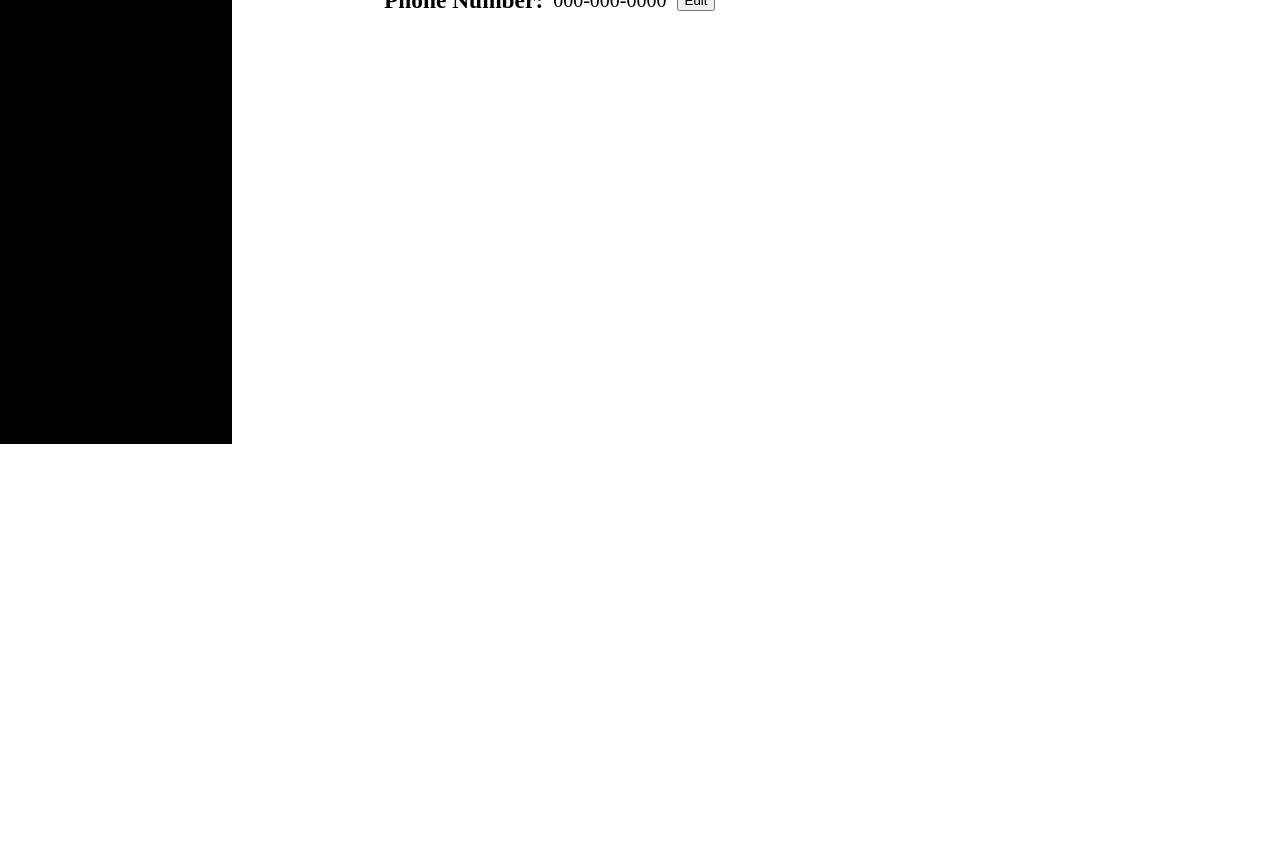
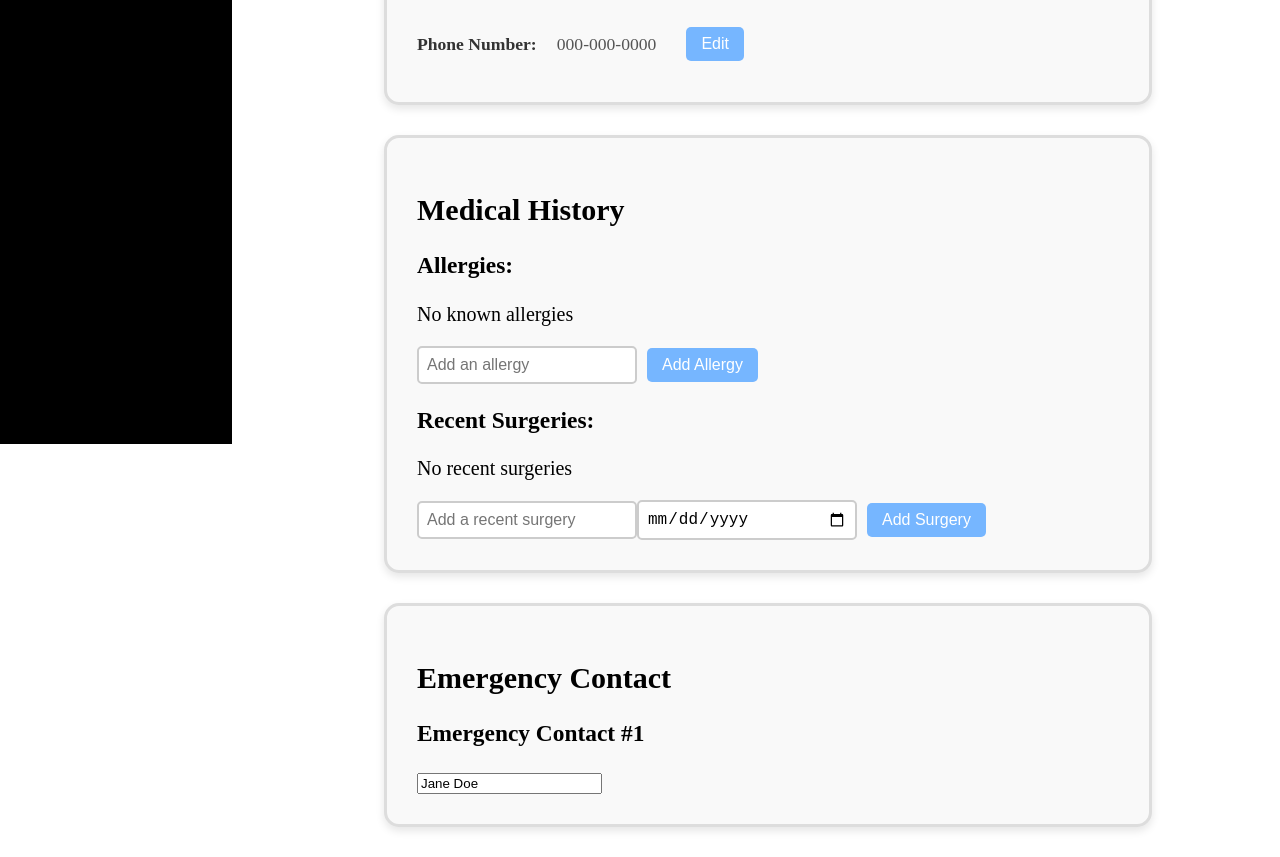
Before and after one commit to kat-mart/IrvineHacks, a React (Create React App) app in the folder react-app/: page /Profile in a window 1280 px wide. Shown: the part 420-1277 px from the top of the page. Before the commit the page ends 800 px from the top, so only its background shows below. Built offline with nearby package versions, Linux system fonts and the light colour scheme.

Commit message:
updates to profile

```diff
--- a/react-app/src/components/Profile.css
+++ b/react-app/src/components/Profile.css
@@ -4,22 +4,67 @@
 
 .profile-header {
     text-align: left;
-    margin-bottom: 10vh;
+    margin-top: 10vh;
+    margin-bottom: 5vh;
+}
+
+.patient-contents {
+    border: 3px solid #ddd;
+    border-radius: 15px;
+    padding: 30px;
+    background-color: #f9f9f9;
+    box-shadow: 0 4px 8px rgba(0, 0, 0, 0.1);
+    margin-bottom: 30px;
 }
 
 .inline-container {
     display: flex;
     align-items: center;
+    margin-bottom: 20px;
 }
 
 .inline-container h3 {
-    margin-right: 10px;
+    margin-right: 20px;
+    font-weight: bold;
+    color: #333;
+    font-size: 1.1rem;
 }
 
 .inline-container p {
-    margin-right: 10px;
+    margin-right: 20px;
+    font-size: 1.1rem;
+    color: #555;
 }
 
 .inline-container input {
-    margin-right: 10px;
+    padding: 8px;
+    font-size: 1rem;
+    border: 2px solid #ccc;
+    border-radius: 5px;
+    width: 200px;
 }
+
+.inline-container button {
+    background-color: #76b6ff;
+    color: white;
+    padding: 8px 15px;
+    border: none;
+    border-radius: 5px;
+    font-size: 1rem;
+    cursor: pointer;
+    margin-left: 10px;
+}
+
+.inline-container button:hover {
+    background-color: #29669c;
+}
+
+.inline-container:last-child {
+    margin-bottom: 0;
+}
+
+.medical-container {
+    padding: 30px;
+    margin-top: 30px;
+    margin-bottom: 20px;
+}
--- a/react-app/src/components/Profile.js
+++ b/react-app/src/components/Profile.js
@@ -8,6 +8,15 @@ export default function Profile() {
     const [editDob, setEditDob] = useState(null);
     const [phone, setPhone] = useState('000-000-0000');
     const [editPhone, setEditPhone] = useState(null);
+    const [allergies, setAllergies] = useState('');
+    const [newAllergy, setNewAllergy] = useState('');
+
+    const [surgeries, setSurgeries] = useState([]);  // Array to hold surgery details
+    const [newSurgery, setNewSurgery] = useState('');
+    const [surgeryDate, setSurgeryDate] = useState('');
+
+    const [contacts, setContacts] = useState([]); // hold name and phone number
+    const [contactName, setContactName] = useState('');
 
     const toggleEditName = () => {
         setEditName(!editName);
@@ -21,10 +30,26 @@ export default function Profile() {
         setEditPhone(!editPhone);
     };
 
+    const handleAddAllergy = () => {
+        if (newAllergy.trim() !== '') {
+            setAllergies([...allergies, newAllergy]);
+            setNewAllergy(''); // Clear the input field after adding
+        }
+    };
 
-    return(
+    const handleAddSurgery = () => {
+        if (newSurgery.trim() !== '' && surgeryDate.trim() !== '') {
+            // Add surgery name and its corresponding date as an object
+            setSurgeries([...surgeries, { surgery: newSurgery, date: surgeryDate }]);
+            setNewSurgery('');  // Clear the surgery input
+            setSurgeryDate(''); // Clear the date input
+        }
+    }
+
+    return (
         <div className='container'>
             <h1 className='profile-header'>Hi {name}</h1>
+            <div className='patient-contents'>
                 <h2>Patient Profile</h2>
                 <div className='inline-container'>
                     <h3>Patient Name: </h3>
@@ -37,12 +62,10 @@ export default function Profile() {
                     ) : (
                         <p>{name}</p>
                     )}
-
                     <button onClick={toggleEditName}>
                         {editName ? 'Save' : 'Edit'}
                     </button>
                 </div>
-
                 <div className='inline-container'>
                     <h3>Date of Birth: </h3>
                     {editDob ? (
@@ -54,7 +77,6 @@ export default function Profile() {
                     ) : (
                         <p>{dob}</p>
                     )}
-
                     <button onClick={toggleEditDob}>
                         {editDob ? 'Save' : 'Edit'}
                     </button>
@@ -71,16 +93,78 @@ export default function Profile() {
                     ) : (
                         <p>{phone}</p>
                     )}
-
                     <button onClick={toggleEditPhone}>
                         {editPhone ? 'Save' : 'Edit'}
                     </button>
                 </div>
             </div>
-    )
+
+            <div className='patient-contents'>
+                <h2>Medical History</h2>
+                <div className='medical-child'>
+                    <h3>Allergies:</h3>
+                    {allergies.length === 0 ? (
+                        <p>No known allergies</p>
+                    ) : (
+                        <ul>
+                            {allergies.map((allergy, index) => (
+                                <li key={index}>{allergy}</li>
+                            ))}
+                        </ul>
+                    )}
+                    <div className='inline-container'>
+                        <input
+                            type="text"
+                            placeholder="Add an allergy"
+                            value={newAllergy}
+                            onChange={(e) => setNewAllergy(e.target.value)}
+                        />
+                        <button onClick={handleAddAllergy}>Add Allergy</button>
+                    </div>
+                </div>
+
+                <div className='medical-child'>
+                    <h3>Recent Surgeries:</h3>
+                    {surgeries.length === 0 ? (
+                        <p>No recent surgeries</p>
+                    ) : (
+                        <ul>
+                            {surgeries.map((surgery, index) => (
+                                <li key={index}>{surgery.surgery}{" ➤ Date of Surgery: "}{surgery.date}</li>
+                            ))}
+                        </ul>
+                    )}
+                    <div className='inline-container'>
+                        <input
+                            type="text"
+                            placeholder='Add a recent surgery'
+                            value={newSurgery}
+                            onChange={(e) => setNewSurgery(e.target.value)}
+                        />
+                        <input
+                            type='date'
+                            value={surgeryDate}
+                            onChange={(e) => setSurgeryDate(e.target.value)}
+                        />
+                        <button onClick={handleAddSurgery}>Add Surgery</button>
+                    </div>
+                </div>
+            </div>
+            <div className='patient-contents'>
+                <h2>Emergency Contact</h2>
+                <div className='medical-child'>
+                    <h3>Emergency Contact #1</h3>
+                    {setContactName ? (
+                        <input
+                            type="text"
+                            value={name}
+                            onChange={(e) => setContactName(e.target.value)}
+                        />
+                    ) : (
+                        <p>{name}</p>
+                    )}
+                </div>
+            </div>
+        </div>
+    );
 }
-
-// Patient Profile:
-
-// Personal details, emergency contacts, insurance information.
-// Medical history, allergies, past surgeries, and family medical history.
```
Lines whose indentation alone changed are shown as unchanged.
